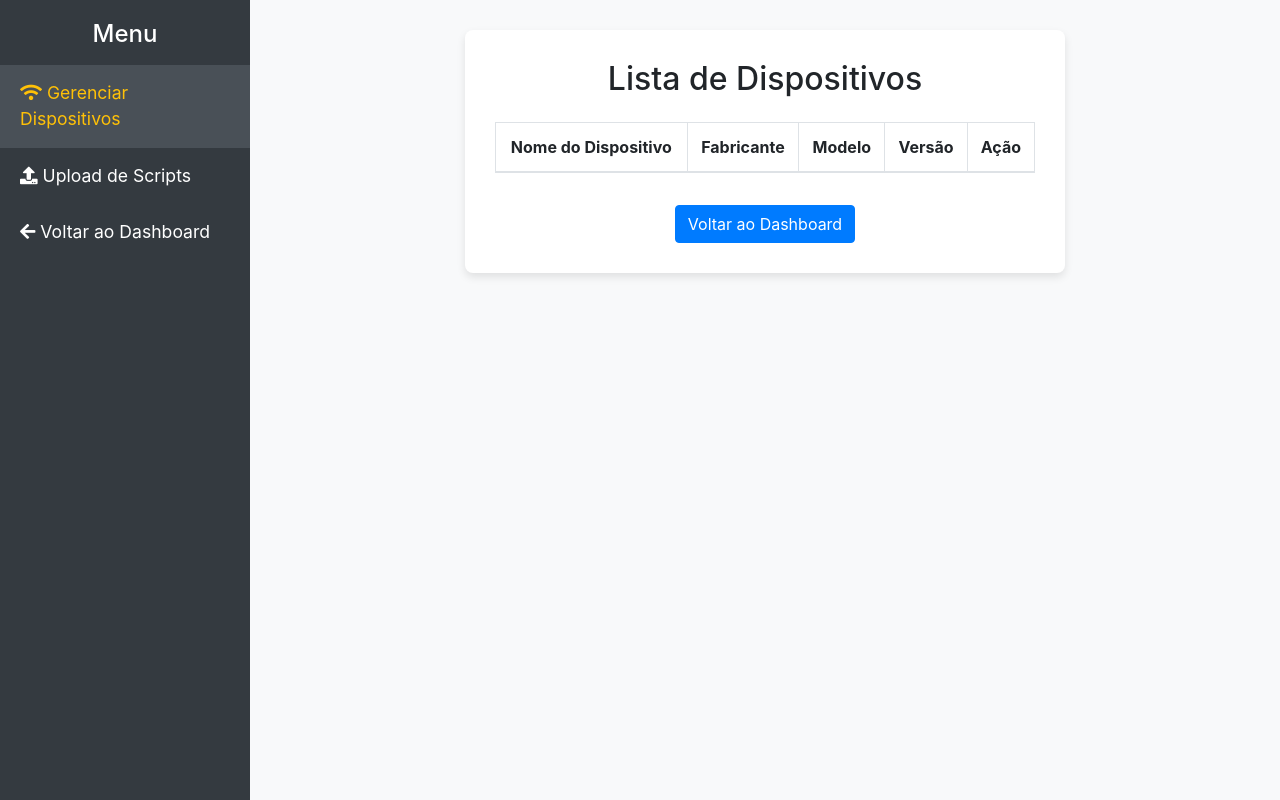
After one commit to PhilippeAndrade/Projeto_Segura, a Flask app: page /managerdevices in a window 1280 px wide. The commit adds this page. Run offline with Flask 3, Linux system fonts and the light colour scheme; the visitor is signed in with stand-in values (Sample User, id 1); lists and menus that the app fills with data are empty; some libraries are stand-ins or nearby versions.

Commit message:
atualização do projeto

```diff
--- a/app.py
+++ b/app.py
@@ -186,6 +186,26 @@ def deletar_usuarios():
 
     return render_template('deletarusuarios.html', usuarios=usuarios)
 
+@app.route('/add_device', methods=['POST'])
+def add_device():
+    data = request.get_json()
+    device_name = data.get('deviceName')
+    device_ip = data.get('deviceIP')
+
+    # Aqui você pode adicionar lógica para salvar o dispositivo no banco de dados
+    # Para este exemplo, vamos apenas retornar uma resposta de sucesso
+
+    response = {
+        "success": True,
+        "message": f"Dispositivo '{device_name}' com IP '{device_ip}' adicionado com sucesso!"
+    }
+    return jsonify(response)
+
+@app.route('/managerdevices')
+@login_required
+def manager_devices():
+    return render_template('managerdevices.html')
+
 @app.errorhandler(404)
 def page_not_found(e):
     return render_template('404.html'), 404
--- a/templates/404.html
+++ b/templates/404.html
@@ -4,6 +4,7 @@
     <meta charset="UTF-8">
     <meta name="viewport" content="width=device-width, initial-scale=1.0">
     <title>404 - Página Não Encontrada</title>
+    <link rel="icon" href="static/LOGO_SEGURA_ICON.png" type="image/png">
     <!-- Link do Bootstrap CSS -->
     <link href="https://stackpath.bootstrapcdn.com/bootstrap/4.5.2/css/bootstrap.min.css" rel="stylesheet">
     <style>
@@ -66,7 +67,7 @@
         <img src="{{ url_for('static', filename='error.png') }}" alt="404 Error" class="img-fluid">
         <h1>404</h1>
         <p>Oops! A página que você está procurando não foi encontrada.</p>
-        <a href="/login" class="btn btn-primary btn-lg btn-back">Voltar para a tela de login</a>
+        <a href="/login" class="btn btn-primary btn-lg btn-back">Voltar para o Início</a>
     </div>
 
     <!-- Link do Bootstrap JS e dependências (opcional) -->
--- a/templates/alterarusuarios.html
+++ b/templates/alterarusuarios.html
@@ -4,6 +4,7 @@
     <meta charset="UTF-8">
     <meta name="viewport" content="width=device-width, initial-scale=1.0">
     <title>Alterar Usuários</title>
+    <link rel="icon" href="static/LOGO_SEGURA_ICON.png" type="image/png">
     <link href="https://stackpath.bootstrapcdn.com/bootstrap/4.5.2/css/bootstrap.min.css" rel="stylesheet">
     <link rel="stylesheet" href="https://cdnjs.cloudflare.com/ajax/libs/font-awesome/5.15.4/css/all.min.css">
     <style>
--- a/templates/createuser.html
+++ b/templates/createuser.html
@@ -4,6 +4,7 @@
     <meta charset="UTF-8">
     <meta name="viewport" content="width=device-width, initial-scale=1.0">
     <title>Criar Usuário</title>
+    <link rel="icon" href="static/LOGO_SEGURA_ICON.png" type="image/png">
     <link href="https://stackpath.bootstrapcdn.com/bootstrap/4.5.2/css/bootstrap.min.css" rel="stylesheet">
     <link rel="stylesheet" href="https://cdnjs.cloudflare.com/ajax/libs/font-awesome/5.15.4/css/all.min.css">
     <style>
--- a/templates/dashboard.html
+++ b/templates/dashboard.html
@@ -4,6 +4,7 @@
     <meta charset="UTF-8">
     <meta name="viewport" content="width=device-width, initial-scale=1.0">
     <title>Dashboard - Gerenciamento de Usuários</title>
+    <link rel="icon" href="static/LOGO_SEGURA_ICON.png" type="image/png">
     <!-- Link do Bootstrap CSS -->
     <link href="https://stackpath.bootstrapcdn.com/bootstrap/4.5.2/css/bootstrap.min.css" rel="stylesheet">
     <link rel="stylesheet" href="https://cdnjs.cloudflare.com/ajax/libs/font-awesome/5.15.4/css/all.min.css">
--- a/templates/login.html
+++ b/templates/login.html
@@ -4,6 +4,7 @@
     <meta charset="UTF-8">
     <meta name="viewport" content="width=device-width, initial-scale=1.0">
     <title>Login - Controladora de APs Segura</title>
+    <link rel="icon" href="static/LOGO_SEGURA_ICON.png" type="image/png">
     <link rel="stylesheet" href="https://stackpath.bootstrapcdn.com/bootstrap/4.5.2/css/bootstrap.min.css">
     <link rel="stylesheet" href="{{ url_for('static', filename='css/styles.css') }}">
     <style>
--- /dev/null
+++ b/templates/managerdevices.html
@@ -0,0 +1,122 @@
+<!DOCTYPE html>
+<html lang="pt-BR">
+<head>
+    <meta charset="UTF-8">
+    <meta name="viewport" content="width=device-width, initial-scale=1.0">
+    <title>Gerenciar Dispositivos</title>
+    <link rel="icon" href="static/LOGO_SEGURA_ICON.png" type="image/png">
+    <link href="https://stackpath.bootstrapcdn.com/bootstrap/4.5.2/css/bootstrap.min.css" rel="stylesheet">
+    <link rel="stylesheet" href="https://cdnjs.cloudflare.com/ajax/libs/font-awesome/5.15.4/css/all.min.css">
+    <style>
+        body {
+            display: flex;
+            min-height: 100vh;
+            background-color: #f8f9fa;
+        }
+        .sidebar {
+            width: 250px;
+            background-color: #343a40;
+            color: white;
+            display: flex;
+            flex-direction: column;
+            padding-top: 20px;
+            transition: all 0.3s ease;
+        }
+        .sidebar h2 {
+            font-size: 1.5rem;
+            text-align: center;
+            margin-bottom: 1rem;
+        }
+        .sidebar a {
+            color: white;
+            padding: 15px 20px;
+            font-size: 1.1rem;
+            transition: background 0.3s ease;
+            text-decoration: none;
+        }
+        .sidebar a:hover, .sidebar a.active {
+            background-color: #495057;
+            color: #ffc107;
+        }
+        .content {
+            flex-grow: 1;
+            padding: 30px;
+            display: flex;
+            justify-content: center;
+            align-items: flex-start;
+        }
+        .form-container {
+            max-width: 600px;
+            width: 100%;
+            background-color: white;
+            padding: 30px;
+            border-radius: 8px;
+            box-shadow: 0 4px 8px rgba(0, 0, 0, 0.1);
+            text-align: center;
+        }
+        .btn-primary {
+            background-color: #007bff;
+            border-color: #007bff;
+        }
+        .btn-primary:hover {
+            background-color: #0056b3;
+            border-color: #0056b3;
+        }
+        .btn-warning {
+            background-color: #ffc107;
+            border-color: #ffc107;
+            color: white;
+        }
+        .btn-warning:hover {
+            background-color: #e0a800;
+            border-color: #e0a800;
+        }
+    </style>
+</head>
+<body>
+
+    <!-- Sidebar -->
+    <div class="sidebar">
+        <h2>Menu</h2>
+        <a href="/managerdevices" class="active"><i class="fas fa-wifi"></i> Gerenciar Dispositivos</a>
+        <a href="/uploadscript"><i class="fas fa-upload"></i> Upload de Scripts</a>
+        <a href="/dashboard"><i class="fas fa-arrow-left"></i> Voltar ao Dashboard</a>
+    </div>
+
+    <!-- Content -->
+    <div class="content">
+        <div class="form-container">
+            <h2 class="text-center mb-4">Lista de Dispositivos</h2>
+
+            <!-- Tabela com dispositivos e botão para gerenciar -->
+            <table class="table table-bordered">
+                <thead>
+                    <tr>
+                        <th>Nome do Dispositivo</th>
+                        <th>Fabricante</th>
+                        <th>Modelo</th>
+                        <th>Versão</th>
+                        <th>Ação</th>
+                    </tr>
+                </thead>
+                <tbody>
+                    {% for dispositivo in dispositivos %}
+                    <tr>
+                        <td>{{ dispositivo.nome }}</td> <!-- Exibe o nome do dispositivo -->
+                        <td>{{ dispositivo.fabricante }}</td> <!-- Exibe o fabricante -->
+                        <td>{{ dispositivo.modelo }}</td> <!-- Exibe o modelo -->
+                        <td>{{ dispositivo.versao }}</td> <!-- Exibe a versão -->
+                        <td>
+                            <a href="{{ url_for('manage_scripts', dispositivo_id=dispositivo.id) }}" class="btn btn-warning">Gerenciar</a>
+                        </td>
+                    </tr>
+                    {% endfor %}
+                </tbody>
+            </table>
+
+            <a href="/dashboard" class="btn btn-primary mt-3">Voltar ao Dashboard</a>
+        </div>
+    </div>
+
+</body>
+</html>
--- a/templates/visualizarusuarios.html
+++ b/templates/visualizarusuarios.html
@@ -4,6 +4,7 @@
     <meta charset="UTF-8">
     <meta name="viewport" content="width=device-width, initial-scale=1.0">
     <title>Visualizar Usuários</title>
+    <link rel="icon" href="static/LOGO_SEGURA_ICON.png" type="image/png">
     <link href="https://stackpath.bootstrapcdn.com/bootstrap/4.5.2/css/bootstrap.min.css" rel="stylesheet">
     <link rel="stylesheet" href="https://cdnjs.cloudflare.com/ajax/libs/font-awesome/5.15.4/css/all.min.css">
     <style>
```
Also changed, not shown: templates/deletarusuarios.html (+20 -10 lines), static/LOGO_SEGURA_ICON.png (added).
